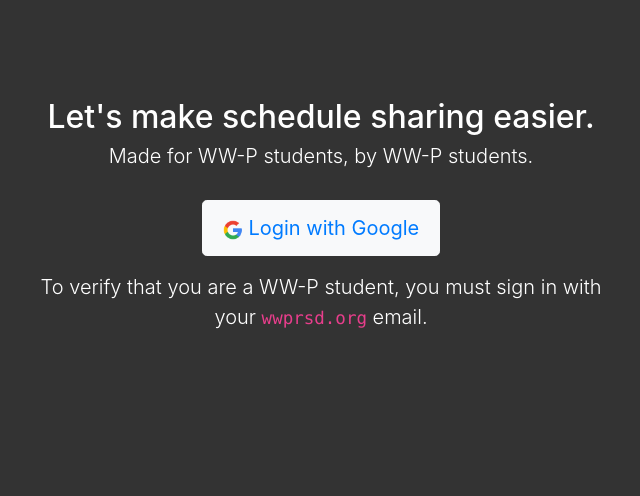
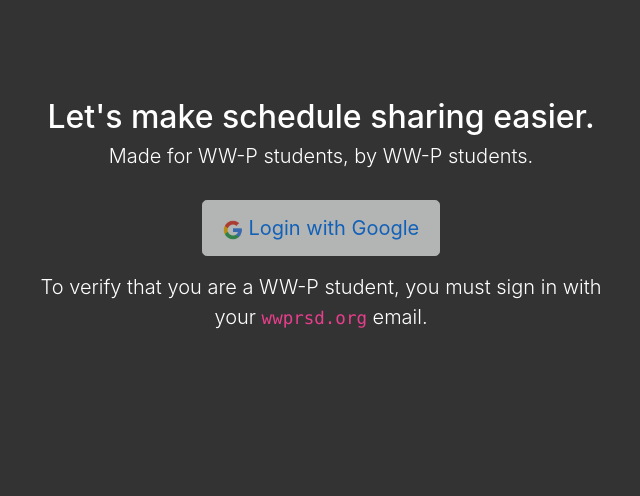
Before and after one commit to classreveal/class-reveal, a Flask app: page / in a window 1280 px wide. Shown: the part 155-651 px from the top of the page, without its empty margins (319-959 px from the left). Run offline with Flask 2, Linux system fonts and the light colour scheme; some libraries are stand-ins or nearby versions.

Commit message:
Update home.html

```diff
--- a/app/templates/home.html
+++ b/app/templates/home.html
@@ -108,7 +108,7 @@
             <h3 class="lead">Made for WW-P students, by WW-P students.</h3>
             <br>
             <p class="lead">
-                <a id="login" class="btn btn-light btn-lg" href="{{ url_for('google.login') }}" disabled>
+                <a id="login" class="btn btn-light btn-lg disabled" href="{{ url_for('google.login') }}">
                     <img width="20px" alt="Google &quot;G&quot; Logo"
                         src="{{ url_for('static', filename='img/google_logo.png') }}">
                     <span class="pull-right text-primary">Login with Google</span>
```
